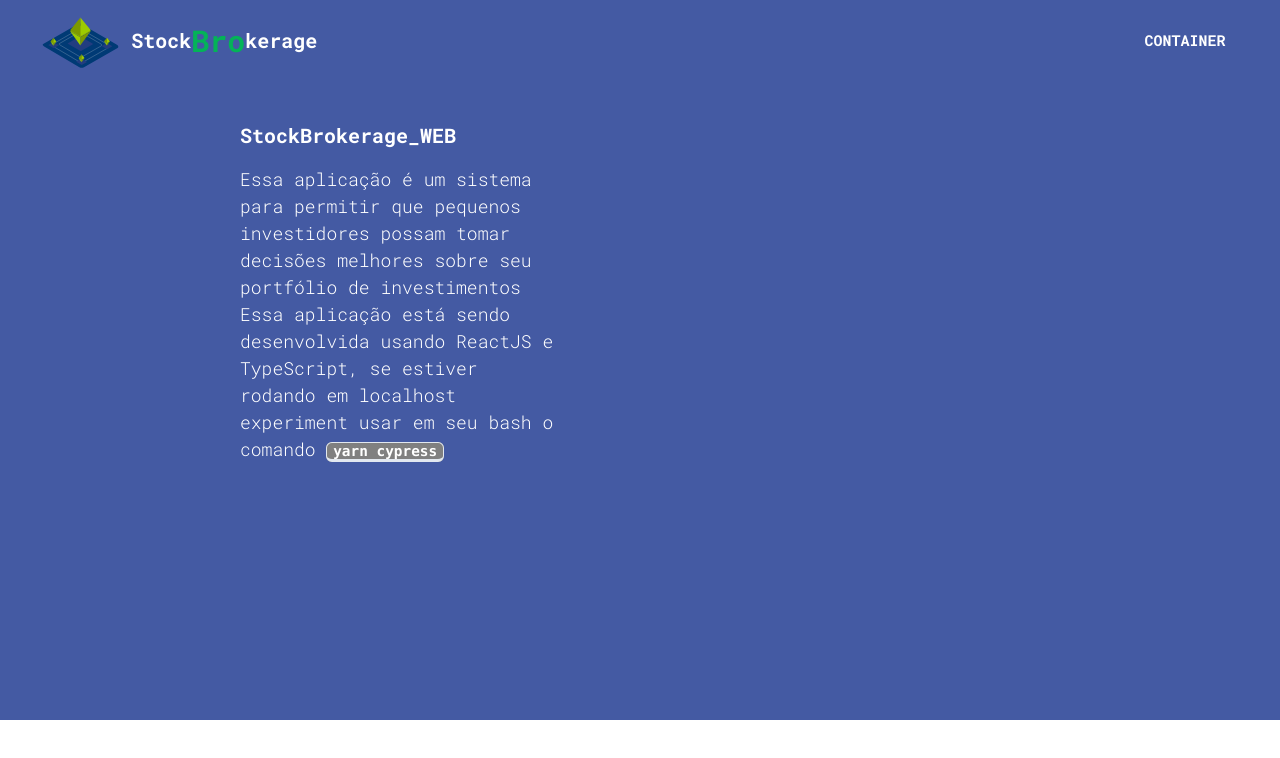
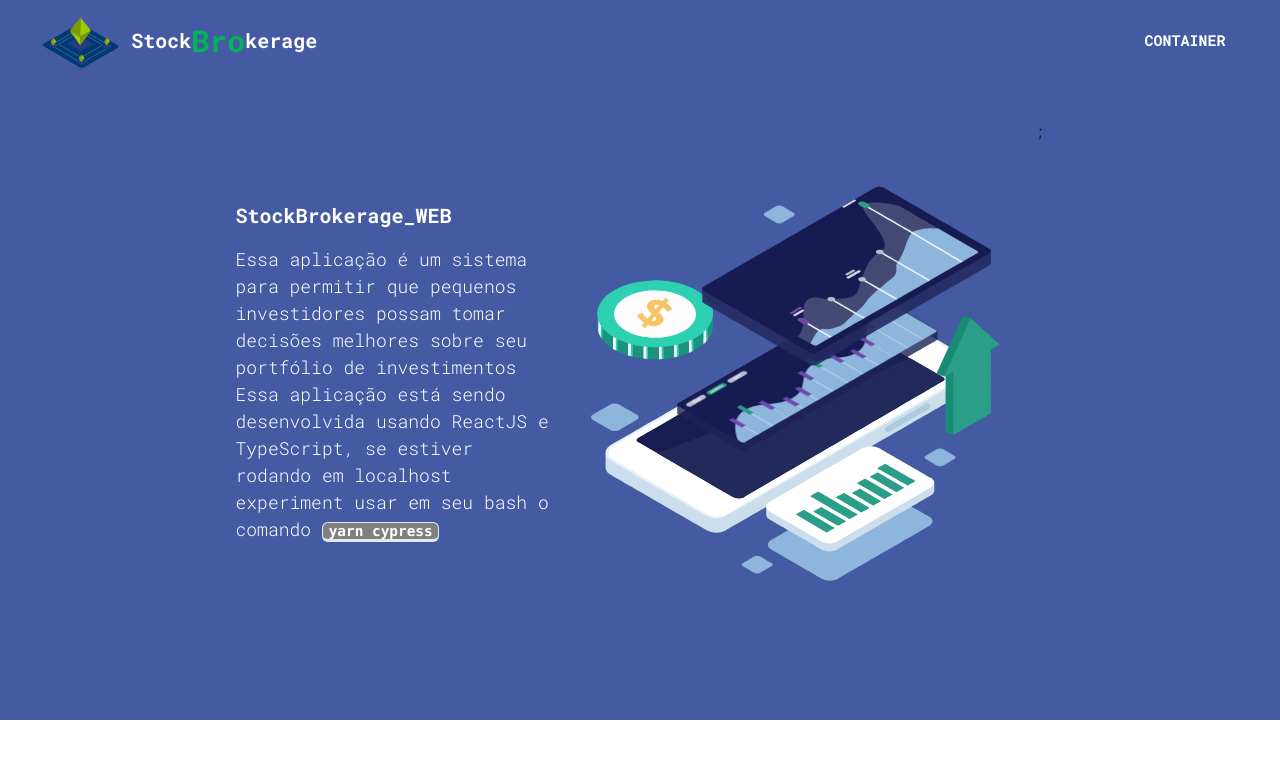
Before and after one commit to solebellsBEACH/StockBrokerage_WEB, a React (Create React App) app: page / in a window 1280 px wide. Shown: the top 758 px of the page. Built offline with nearby package versions, Linux system fonts and the light colour scheme.

Commit message:
✨adding introContent

```diff
--- a/package.json
+++ b/package.json
@@ -14,6 +14,7 @@
     "@types/react": "^18.0.25",
     "@types/react-dom": "^18.0.8",
     "framer-motion": "^7.6.5",
+    "lottie-react": "^2.3.1",
     "react": "^18.2.0",
     "react-dom": "^18.2.0",
     "react-router-dom": "^6.4.3",
--- a/src/pages/Home/useHome/components/IntroContent/index.tsx
+++ b/src/pages/Home/useHome/components/IntroContent/index.tsx
@@ -2,6 +2,8 @@ import React from 'react'
 import { Container, Content, ContentLeft } from './styles'
 import InformationJSON from './information.json'
 import { Kbd } from '@chakra-ui/react'
+import Lottie from "lottie-react";
+import LottieJSON from '../../../../../assets/lottieFiles/money-investment.json'
 
 export const IntroContent = () => {
     return (
@@ -12,6 +14,7 @@ export const IntroContent = () => {
                     <h2>{InformationJSON.description}</h2>
                     <h2>{InformationJSON.techDescription} <Kbd background='gray'>yarn cypress</Kbd></h2>
                 </ContentLeft>
+                <Lottie animationData={LottieJSON} />;
             </Content>
         </Container>
     )
--- a/src/pages/Home/useHome/components/IntroContent/styles.ts
+++ b/src/pages/Home/useHome/components/IntroContent/styles.ts
@@ -26,7 +26,7 @@ height:30rem ;
 export const ContentLeft = styled.div`
 width:20rem;
 height:30rem ;
-
+margin-top:5rem;
 h1{
     font-weight:900 ;
     font-size:20px;
```
Also changed, not shown: 1 other file (tests, documents, lock files or other folders).
